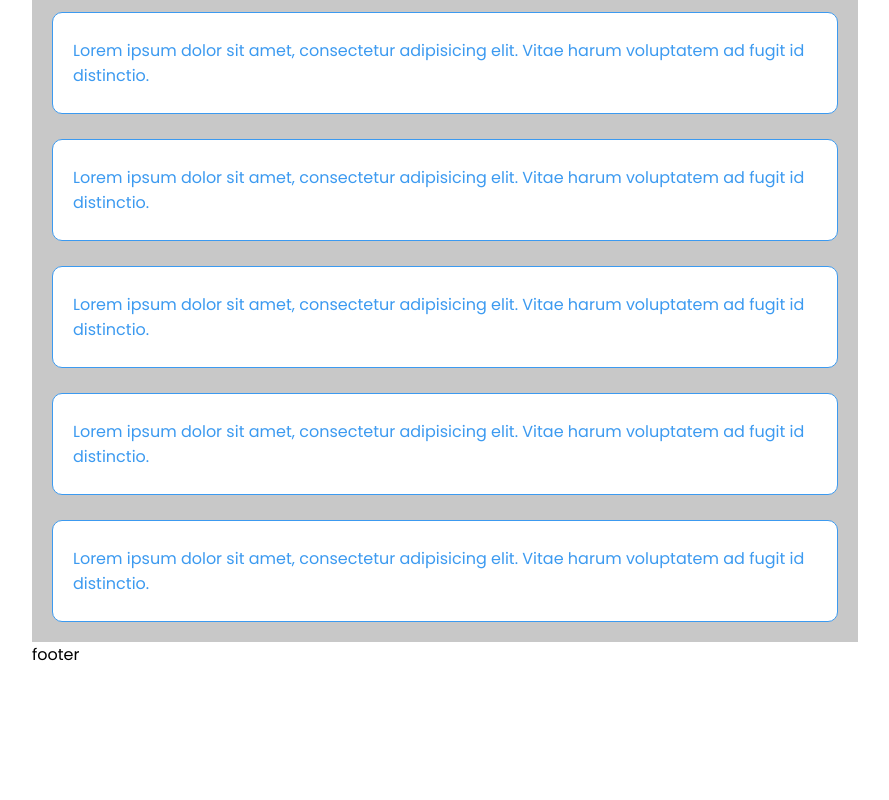
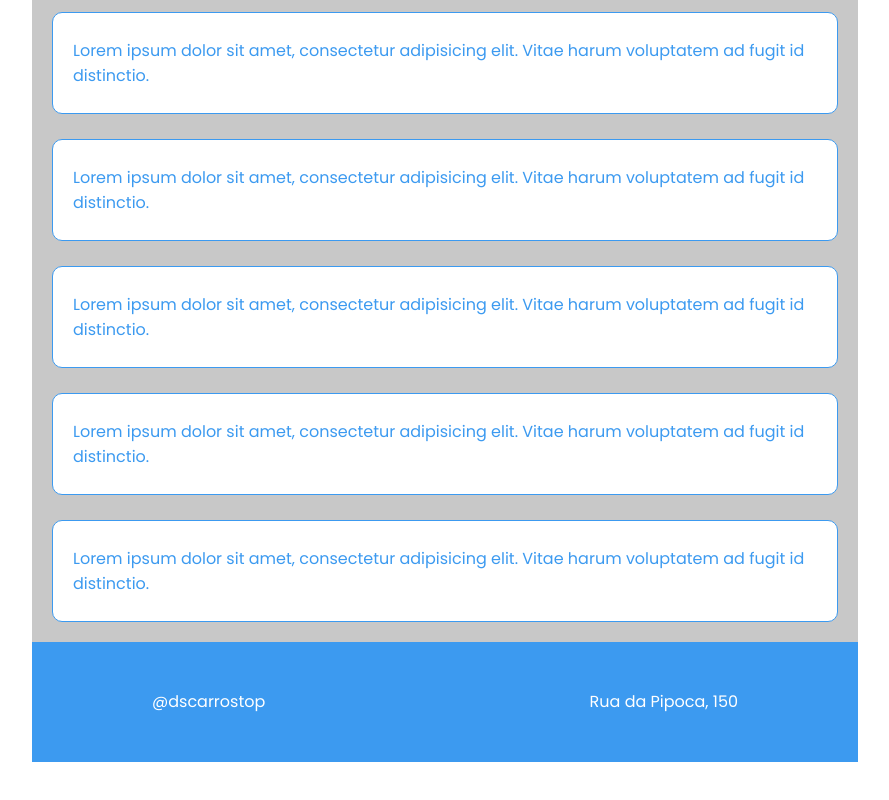
Before and after one commit to lucitacastello/desafio-components-react-carros-top, a React (Vite) app: page / in a window 1280 px wide. Shown: the part 1157-1957 px from the top of the page, without its empty margins (195-1084 px from the left). Before the commit the page ends 1864 px from the top, so only its background shows below. Built offline with nearby package versions, Linux system fonts and the light colour scheme.

Commit message:
Footer component

```diff
--- a/src/components/CardComment/index.tsx
+++ b/src/components/CardComment/index.tsx
@@ -8,5 +8,5 @@
 
       <p>Lorem ipsum dolor sit amet, consectetur adipisicing elit. Vitae harum voluptatem ad fugit id distinctio.</p>
     </div>
-  )
+  );
 }
--- /dev/null
+++ b/src/components/Footer/index.tsx
@@ -0,0 +1,14 @@
+import './styles.css';
+
+export default function Footer() {
+    return (
+        <footer>
+            <div className='ct-container'>
+                <div className='ct-footer'>
+                <p>@dscarrostop</p>
+                <p>Rua da Pipoca, 150</p>
+                </div>
+            </div>
+        </footer>
+    );
+}
--- /dev/null
+++ b/src/components/Footer/styles.css
@@ -0,0 +1,20 @@
+footer {
+  background-color: var(--ct-color-bg-secundary);
+  height: 120px;
+  display: flex;
+  align-items: center;
+}
+
+footer p {
+  text-align: center;
+  color: var(--ct-color-font-primary);
+  font-size: 16px;
+}
+
+@media (min-width: 1200px) {
+  .ct-footer {
+    display: flex;
+    justify-content: space-between;
+    padding: 0 120px;
+  }
+}
--- a/src/components/Header/index.tsx
+++ b/src/components/Header/index.tsx
@@ -8,5 +8,5 @@
             </div>
 
         </header>
-    )
+    );
 }
--- a/src/routes/Catalog/index.tsx
+++ b/src/routes/Catalog/index.tsx
@@ -3,6 +3,7 @@
 import Header from '../../components/Header';
 import Card from '../../components/Card';
 import CardComment from '../../components/CardComment';
+import Footer from '../../components/Footer';
 
 export default function Catalog() {
     return (
@@ -27,7 +28,7 @@
                     </div>
 
                     <div>
-                        footer
+                       <Footer/>
                     </div>
                 </section>
             </main>
```
